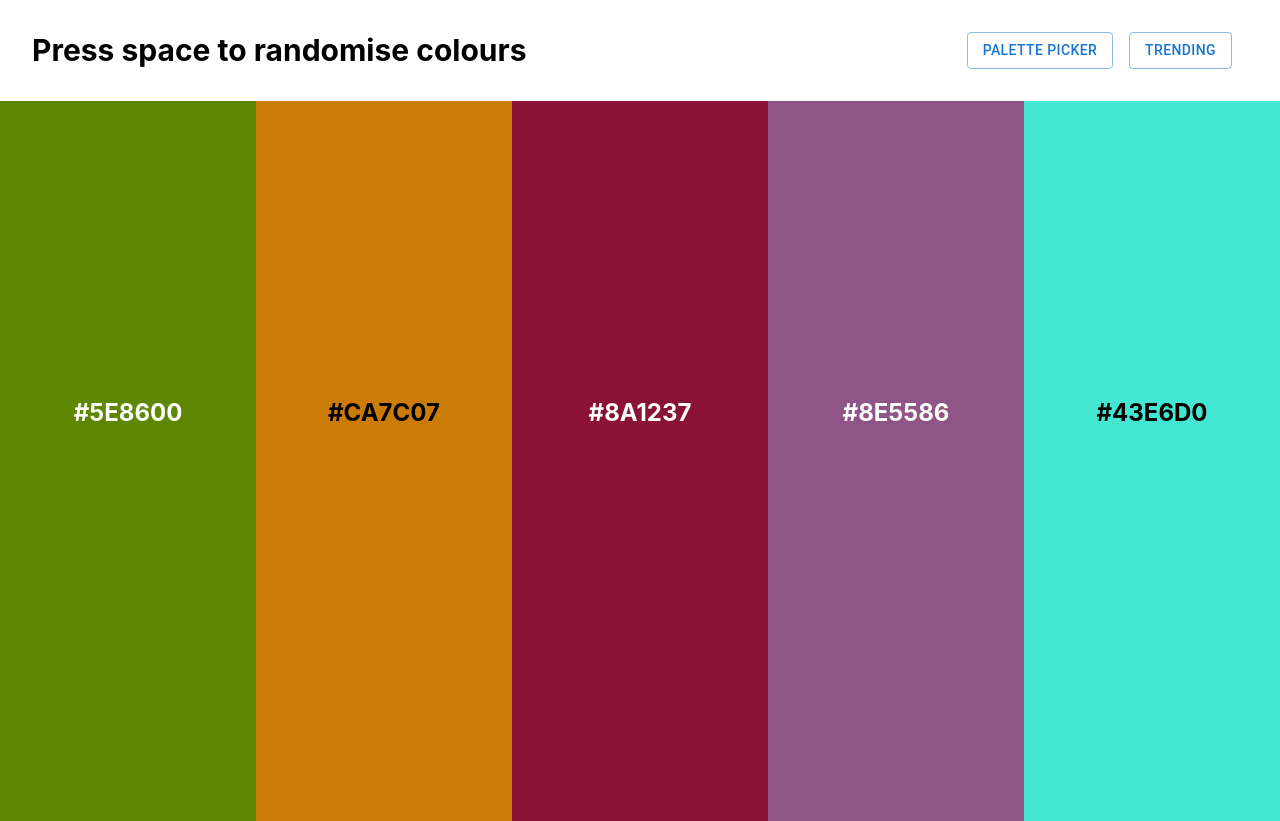
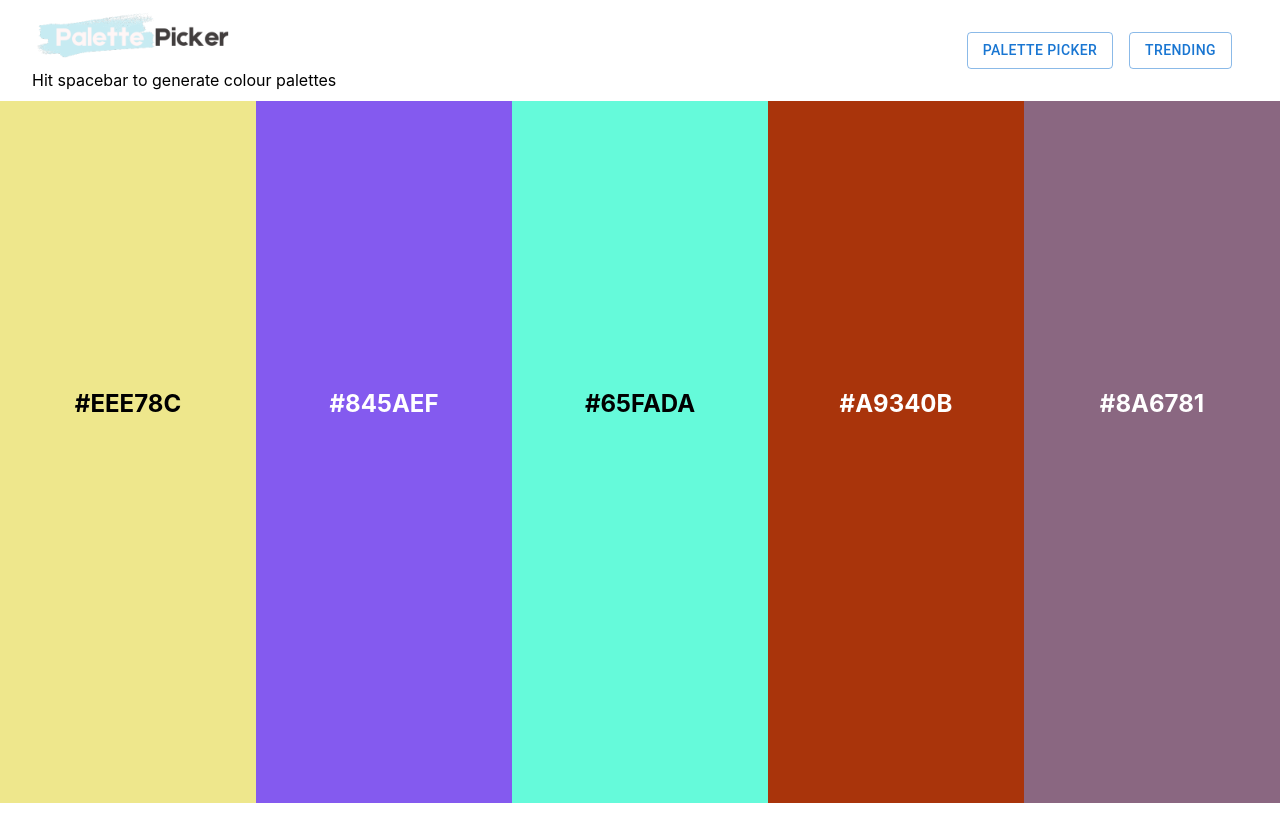
Before and after one commit to HenryTaylorDev/colour-palette-picker, a React (Create React App) app: page / in a window 1280 px wide. Built offline with nearby package versions, Linux system fonts and the light colour scheme.

Commit message:
feat/minor-changes-refactoring

```diff
--- a/public/index.html
+++ b/public/index.html
@@ -24,7 +24,7 @@
       work correctly both with client-side routing and a non-root public URL.
       Learn how to configure a non-root public URL by running `npm run build`.
     -->
-    <title>React App</title>
+    <title>Palette Picker</title>
   </head>
   <body>
     <noscript>You need to enable JavaScript to run this app.</noscript>
--- a/src/App.js
+++ b/src/App.js
@@ -1,100 +1,123 @@
-import { Route, Routes } from 'react-router-dom';
-import PalettePickerPage from './pages/PalettePickerPage';
-import TrendingPage from './pages/TrendingPage';
-import { useCallback, useEffect, useState } from 'react';
-import { isDarkBackground } from './util/helper';
-import { getRandomIndex } from './util/getRandomIndex';
-import colorPalettes from './data/colourPalettes';
+import { Route, Routes } from "react-router-dom";
+import PalettePickerPage from "./pages/PalettePickerPage";
+import TrendingPage from "./pages/TrendingPage";
+import React, { useCallback, useEffect, useState } from "react";
+import { isDarkBackground } from "./util/helper";
+import { getRandomIndex } from "./util/getRandomIndex";
+import colorPalettes from "./data/colourPalettes";
+import { getRandomColour } from "./util/getRandomColour";
+import { Snackbar } from "@mui/material";
 
 function App() {
-  const letters = '0123456789ABCDEF';
   const [colourBars, setColourBars] = useState([]);
-
-  const generateRandomColour = useCallback(() => {
-    let newHex = '#';
-    for (let i = 0; i < 6; i++) {
-      newHex += letters[Math.floor(Math.random() * 16)];
-    }
-    return newHex;
-  }, [letters]);
+  const [toastOpen, setToastOpen] = React.useState(false);
 
   const randomizeAllColours = useCallback(() => {
     setColourBars((prevColourBars) =>
-      prevColourBars.map(bar =>
-        bar.locked ? bar : { ...bar, colour: generateRandomColour() }
+      prevColourBars.map((bar) =>
+        bar.locked ? bar : { ...bar, colour: getRandomColour() }
       )
     );
-  }, [generateRandomColour]);
+  }, []);
 
-  const handleSpacebar = useCallback((event) => {
-    if (event.code === 'Space') {
+  const handleSpacebar = useCallback(
+    (event) => {
+      if (event.code === "Space") {
         event.preventDefault(); // Prevent default spacebar behavior (like scrolling)
         randomizeAllColours();
       }
-  }, [randomizeAllColours]);
+    },
+    [randomizeAllColours]
+  );
 
   useEffect(() => {
-    // Initialize with five color bars on component mount
     const initialColourBars = Array.from({ length: 5 }, (_, index) => ({
       id: index,
-      colour: generateRandomColour(),
+      colour: getRandomColour(),
     }));
     setColourBars(initialColourBars);
 
-    window.addEventListener('keydown', handleSpacebar);
+    window.addEventListener("keydown", handleSpacebar);
 
     return () => {
-      window.removeEventListener('keydown', handleSpacebar);
+      window.removeEventListener("keydown", handleSpacebar);
     };
-  }, [generateRandomColour, handleSpacebar]);
+  }, [handleSpacebar]);
 
-  const addColourBar = useCallback((id) => {
-    const newColour = generateRandomColour();
+  const addColourBar = (id) => {
+    console.log(id);
+    const newColour = getRandomColour();
+
     setColourBars((prevColourBars) => {
       const newColourBars = [...prevColourBars];
-      newColourBars.splice(id + 1, 0, { id: Date.now(), colour: newColour });
+      newColourBars.splice(id - 1, 0, { id: Date.now(), colour: newColour });
       return newColourBars;
     });
-  }, [generateRandomColour]);
+  };
 
   const generatePopularPalette = () => {
-    let randomIndex = getRandomIndex(colorPalettes.length)
-    setColourBars(colorPalettes.colours.map(color => color[randomIndex]));
-  }
+    let randomIndex = getRandomIndex(colorPalettes.length);
+    setColourBars(colorPalettes.colours.map((color) => color[randomIndex]));
+  };
 
   const removeColourBar = useCallback((id) => {
     setColourBars((prevColourBars) =>
-      prevColourBars.filter(bar => bar.id !== id)
+      prevColourBars.filter((bar) => bar.id !== id)
     );
   }, []);
 
   const toggleLock = useCallback((id) => {
     setColourBars((prevColourBars) =>
-      prevColourBars.map(bar =>
+      prevColourBars.map((bar) =>
         bar.id === id ? { ...bar, locked: !bar.locked } : bar
       )
     );
   }, []);
 
   const addPaletteToPicker = (palette) => {
-    setColourBars(palette.map(color => color));
-  }
+    setColourBars(palette.map((color) => color));
+  };
+
+  const copyToClipBoard = (selectedColour) => {
+    setToastOpen(true);
+
+    navigator.clipboard.writeText(selectedColour);
+  };
+
+  const closeToast = () => {
+    setToastOpen(false);
+  };
 
   return (
+    <>
       <Routes>
-        <Route path='/' element={<PalettePickerPage
+        <Route
+          path="/"
+          element={
+            <PalettePickerPage
               generatePopularPalette={generatePopularPalette}
               colourBars={colourBars}
               addColourBar={addColourBar}
               removeColourBar={removeColourBar}
               isDarkBackground={isDarkBackground}
               toggleLock={toggleLock}
-
-        />} />
-        <Route path='/trending' element={<TrendingPage
-          paletteSelected={addPaletteToPicker}
-        />} />
+              copyToClipBoard={copyToClipBoard}
+            />
+          }
+        />
+        <Route
+          path="/trending"
+          element={<TrendingPage paletteSelected={addPaletteToPicker} />}
+        />
       </Routes>
+      <Snackbar
+        open={toastOpen}
+        autoHideDuration={3000}
+        onClose={closeToast}
+        message="HEX code copied to clipboard!"
+        // action={action}
+      />
+    </>
   );
 }
 
--- a/src/components/Colour.jsx
+++ b/src/components/Colour.jsx
@@ -1,45 +1,54 @@
-import { useState } from 'react';
-import LockIcon from '@mui/icons-material/Lock';
-import './styles/components.scss';
-import ColourToolbar from './ColourToolbar';
+import { useState } from "react";
+import LockIcon from "@mui/icons-material/Lock";
+import "./styles/components.scss";
+import ColourToolbar from "./ColourToolbar";
 
-
-function Colour({ colour, textColor, isLocked, copyToClipBoard, addColourBar, removeColourBar, colourBar, toggleLock }) {
+function Colour({
+  colour,
+  textColor,
+  isLocked,
+  copyToClipBoard,
+  addColourBar,
+  removeColourBar,
+  colourBar,
+  toggleLock,
+  index,
+}) {
   const [toolsVisible, setToolsVisible] = useState(false);
   const toggleToolsView = () => {
-        setToolsVisible(prevState => !prevState);
+    setToolsVisible((prevState) => !prevState);
   };
 
   return (
     <>
-            <div style={{ backgroundColor: colour }} className="bar">
-                <div className="bar__colour">
-                    <h2 onClick={() => copyToClipBoard(colour)}
-                        style={{ color: textColor }}>{colour}
+      <div style={{ backgroundColor: colour }} className="colour">
+        <div className="colour__content">
+          <h2 className="colour__hex-code" style={{ color: textColor }}>
+            {colour}
           </h2>
-                    <div className='bar__actions' onMouseEnter={toggleToolsView}>
-                        {
-                            toolsVisible ? (
-                                <div className="bar__tools" onMouseLeave={toggleToolsView}>
+          <div className="colour__actions" onMouseEnter={toggleToolsView}>
+            {toolsVisible ? (
+              <div className="colour__tools" onMouseLeave={toggleToolsView}>
                 <ColourToolbar
                   onAddColourBar={addColourBar}
                   handleRemove={() => removeColourBar(colourBar.id)}
                   isLocked={colourBar.locked}
                   toggleLock={() => toggleLock(colourBar.id)}
+                  copyToClipBoard={copyToClipBoard}
+                  index={index}
+                  textColor={textColor}
+                  colour={colour}
                 />
               </div>
-                            ) :
-                                <div className='bar__hover'>
+            ) : (
+              <div className="colour__hover"></div>
+            )}
           </div>
-                        }
-                    </div>
-                    <div className='bar__lock-icon'>
-                        {
-                            isLocked && <LockIcon />
-                        }
+          <div className="colour__lock-icon">
+            {isLocked && <LockIcon style={{ color: textColor }} />}
           </div>
         </div>
-            </div >
+      </div>
     </>
   );
 }
--- a/src/components/Header.jsx
+++ b/src/components/Header.jsx
@@ -1,10 +1,14 @@
 import './styles/components.scss';
 import NavBar from './NavBar';
-
+import Logo from '../assets/logo.png';
 
 const Header = ({ text }) => (
     <div className="header">
-        <h1 className="header__title">{text}</h1>
+        <div>
+            {/* <h1 className="header__title">Palette Picker</h1> */}
+            <img className='header__logo' src={Logo} alt="logo" />
+            <p className='header__subtitle'>{text}</p>
+        </div>
         <NavBar />
     </div>
 );
--- a/src/components/PaletteContainer.jsx
+++ b/src/components/PaletteContainer.jsx
@@ -1,24 +1,27 @@
-import Colour from './Colour';
-import './styles/components.scss';
+import Colour from "./Colour";
+import "./styles/components.scss";
 
-function PaletteContainer({ colourBars, addColourBar, removeColourBar, isDarkBackground, toggleLock }) {
-
-    const copyToClipBoard = (selectedColour) => {
-        navigator.clipboard.writeText(selectedColour);
-    };
-
+function PaletteContainer({
+  colourBars,
+  addColourBar,
+  removeColourBar,
+  isDarkBackground,
+  toggleLock,
+  copyToClipBoard,
+}) {
   return (
     <div className="picker">
       {colourBars.map((colourBar, index) => (
-                <div key={colourBar.id} className='picker__container'>
+        <div key={colourBar.id} className="picker__container">
           <Colour
             colour={colourBar.colour}
-                        textColor={isDarkBackground(colourBar.colour) ? 'white' : 'black'}
+            textColor={isDarkBackground(colourBar.colour) ? "white" : "black"}
             isLocked={colourBar.locked}
+            addColourBar={addColourBar}
             copyToClipBoard={copyToClipBoard}
-                        addColourBar={addColourBar}
             colourBar={colourBar}
             removeColourBar={removeColourBar}
+            index={index}
             toggleLock={() => toggleLock(colourBar.id)}
           />
         </div>
--- a/src/components/styles/components.scss
+++ b/src/components/styles/components.scss
@@ -3,6 +3,7 @@
         border: transparent hsl(0, 0%, 0%) 10px;
         border-radius: 20px;
         display: flex;
+
     }
 
     &__colour {
@@ -30,6 +31,10 @@
     padding-left: 2em;
     padding-right: 2em;
 
+    &__logo {
+        width: 200px;
+    }
+
     &__title {
         font-size: 30px;
         margin: 0;
@@ -37,6 +42,10 @@
         @media screen and (max-width: '568px') {
             text-align: center;
         }
+    }
+
+    &__subtitle {
+        margin: 0 0 0.25em 0;
     }
 
     @media screen and (max-width: '568px') {
@@ -81,21 +90,26 @@
     }
 }
 
-.bar {
+.colour {
     display: flex;
     flex-direction: column;
     justify-content: center;
     align-items: center;
-    height: 90vh;
+    min-height: 87.8vh;
+    height: 100%;
     width: 100%;
 
-    &__colour {
+    &__content {
         display: flex;
         flex-direction: column;
         justify-content: center;
         align-items: center;
         width: 100%;
         position: relative;
+    }
+
+    &__hex-code {
+        // cursor: pointer;
     }
 
     &__actions {
@@ -122,5 +136,5 @@
 
 .bar-buttons {
     display: flex;
-    gap: 1em;
+    // gap: 0.5em;
 }
--- a/src/pages/PalettePickerPage.jsx
+++ b/src/pages/PalettePickerPage.jsx
@@ -1,18 +1,28 @@
 import Header from "../components/Header";
 import PaletteContainer from "../components/PaletteContainer";
 
-
-
-export default function PalettePickerPage({ generatePopularPalette, colourBars, addColourBar, removeColourBar, isDarkBackground, toggleLock }) {
+export default function PalettePickerPage({
+  generatePopularPalette,
+  colourBars,
+  addColourBar,
+  removeColourBar,
+  isDarkBackground,
+  copyToClipBoard,
+  toggleLock,
+}) {
   return (
     <>
-        <Header text="Press space to randomise colours" generatePopularPalette={generatePopularPalette} />
+      <Header
+        text="Hit spacebar to generate colour palettes"
+        generatePopularPalette={generatePopularPalette}
+      />
       <PaletteContainer
         colourBars={colourBars}
         addColourBar={addColourBar}
         removeColourBar={removeColourBar}
         isDarkBackground={isDarkBackground}
         toggleLock={toggleLock}
+        copyToClipBoard={copyToClipBoard}
       />
     </>
   );
--- a/src/pages/TrendingPage.jsx
+++ b/src/pages/TrendingPage.jsx
@@ -8,7 +8,7 @@ import colorPalettes from "../data/colourPalettes";
 export default function TrendingPage({ paletteSelected }) {
     return (
         <>
-            <Header text="Select from Trending Palettes" />
+            <Header text="Choose from popular colour palettes" />
             <div className="palettes">
                 {colorPalettes.map((palette, i) => (
                     <div key={i}>
--- /dev/null
+++ b/src/util/getRandomColour.js
@@ -0,0 +1,8 @@
+export const getRandomColour = () => {
+    const letters = '0123456789ABCDEF';
+    let newHex = '#';
+    for (let i = 0; i < 6; i++) {
+      newHex += letters[Math.floor(Math.random() * 16)];
+    }
+    return newHex;
+}
```
Also changed, not shown: src/components/ColourToolbar.jsx (+51 -12 lines), src/assets/logo.png (added). Lines whose indentation alone changed are shown as unchanged.
